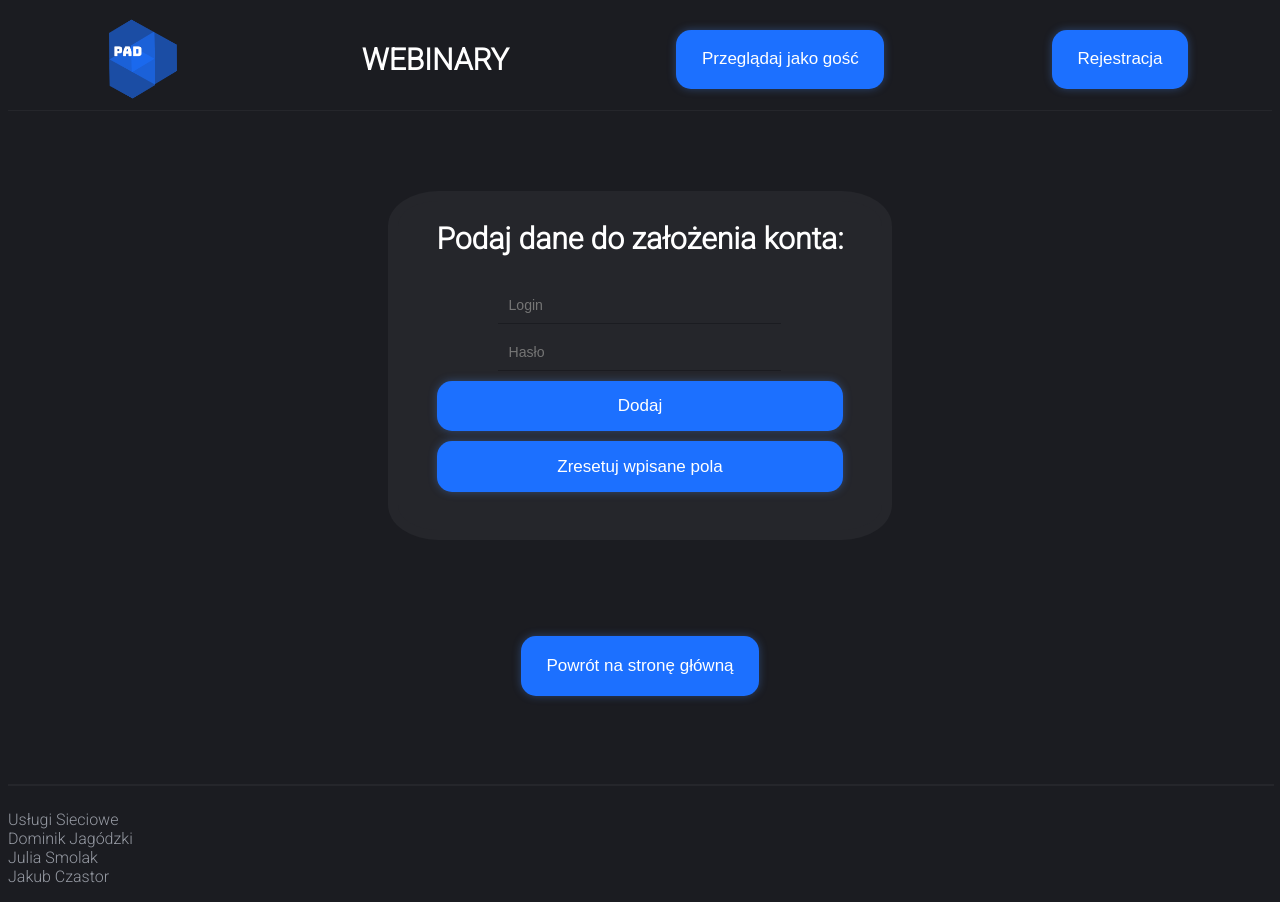
After one commit to Domini-k/usi_proj, a PHP site: page /rejestracja-no-captcha.php in a window 1280 px wide. The commit adds this page. Run offline with PHP 8.4, Linux system fonts and the light colour scheme; some libraries are stand-ins or nearby versions.

Commit message:
setting up a user authentication feature

```diff
--- /dev/null
+++ b/rejestracja-no-captcha.php
@@ -0,0 +1,106 @@
+<?php
+session_start();
+
+if(isset($_SESSION['username'])){
+header("Location: main.php");
+}
+?>
+<html lang="pl-PL">
+
+<head>
+    <meta charset="utf-8">
+    <title>Rejestracja</title>
+    <link rel="stylesheet" href="styles/styles.css">
+    <link rel="preconnect" href="https://fonts.gstatic.com">
+    <link href="https://fonts.googleapis.com/css2?family=Roboto:wght@300&display=swap" rel="stylesheet">
+    <script src='https://www.google.com/recaptcha/api.js'></script>
+</head>
+
+<body>
+    <div class="sectionsWrap">
+        <section class="navi">
+            <a href=index.php><img src="images/logo.png" alt="logo"></a>
+            <h1 class="napis">WEBINARY</h1>
+            <button class="button"><a href=oferty.php>
+                    <p>Przeglądaj jako gość</p>
+                </a></button>
+            <button class="button"><a href=rejestracja.php>
+                    <p>Rejestracja</p>
+                </a></button>
+
+        </section>
+
+        <?php
+        if(isset($_POST['akcja'])){
+            $akcja = $_POST['akcja'];
+        }
+
+        if(isset($_POST['login']) && $akcja=='Dodaj')
+        {
+
+                        //UŻYTKOWNIK DO BAZY
+                        $login_user = $_POST ['login'];
+                                $haslo= $_POST ['haslo'];
+                                $data = date("Y-m-d");
+
+                                include "baza_link.php";
+                                        $conn->setAttribute(PDO::ATTR_ERRMODE, PDO::ERRMODE_EXCEPTION);
+                                $sql1 = "select * FROM Users where login='$login_user'";
+
+                                $stmt = $conn->query($sql1);
+                                $rows = $stmt->fetchAll();
+                                $num_rows = count($rows);
+
+                                if ($num_rows == 0)
+                                {
+                                    try {
+                                        //include "baza_link.php";
+                                        //$conn->setAttribute(PDO::ATTR_ERRMODE, PDO::ERRMODE_EXCEPTION);
+
+                                        $sql = "INSERT INTO Users (Login, Haslo, Data_zal) VALUES ('$login_user', '$haslo', '$data')";
+                                        $conn->exec($sql);
+                                        $conn = null;
+
+                                        echo '<h1 style="padding:20px; border:2px solid #FAFAFA;text-align: center;">'.'POMYŚLNIE UTWORZONO KONTO!'.'<br>'.'Login: '.$login_user.'</h1>';
+
+                                }
+                                catch(PDOException $err)
+                                {
+                                        echo "Błąd: brak połączenia z bazą danych! " . $err->getMessage();
+                                }
+                                }
+                                else echo '<h1 style="padding:20px; border:2px solid #FAFAFA;text-align: center;">'.'PODANY LOGIN JEST JUŻ ZAJĘTY'.'</h1>';
+                        //KONIEC UZYTKOWNIKA DO BAZY
+
+        }
+
+    ?>
+
+
+        <form action="" method="post" class="formReje recaptchaForm">
+            <h1>Podaj dane do założenia konta:</h1>
+
+            <input class="textInput" type="text" name="login" size=30 maxsize=3 placeholder="Login" required />
+
+            <input class="textInput" type="password" name="haslo" size=30 maxsize=3 placeholder="Hasło" required />
+            <input type="submit" name="akcja" value="Dodaj" class="buttonReje" id="submitButton" />
+            <input type="submit" name="akcja" value="Zresetuj wpisane pola" class="buttonReje" id="submitButton" />
+
+        </form>
+        <button class="buttonBack"><a href=index.php>
+                <p>Powrót na stronę główną</p>
+            </a></button>
+
+        <div class="footer">
+
+            <hr>
+            <p>Usługi Sieciowe <br>
+                Dominik Jagódzki<br>
+                Julia Smolak<br>
+                Jakub Czastor
+            </p>
+        </div>
+    </div>
+</body>
+
+</html>
--- a/rejestracja.php
+++ b/rejestracja.php
@@ -17,7 +17,7 @@ header("Location: main.php");
 <body>
 <div class="sectionsWrap">
     <section class="navi">
-            <a href="https://thepadproject.is-great.net"><img src="images/logo.png" alt="logo"></a>
+            <a href=index.php><img src="images/logo.png" alt="logo"></a>
             <h1 class="napis">WEBINARY</h1>
             <button class="button"><a href=oferty.php><p>Przeglądaj jako gość</p></a></button>
             <button class="button"><a href=rejestracja.php><p>Rejestracja</p></a></button>
```
Also changed, not shown: baza_link.php (+5 -4 lines), index.php (+15 -11 lines).
